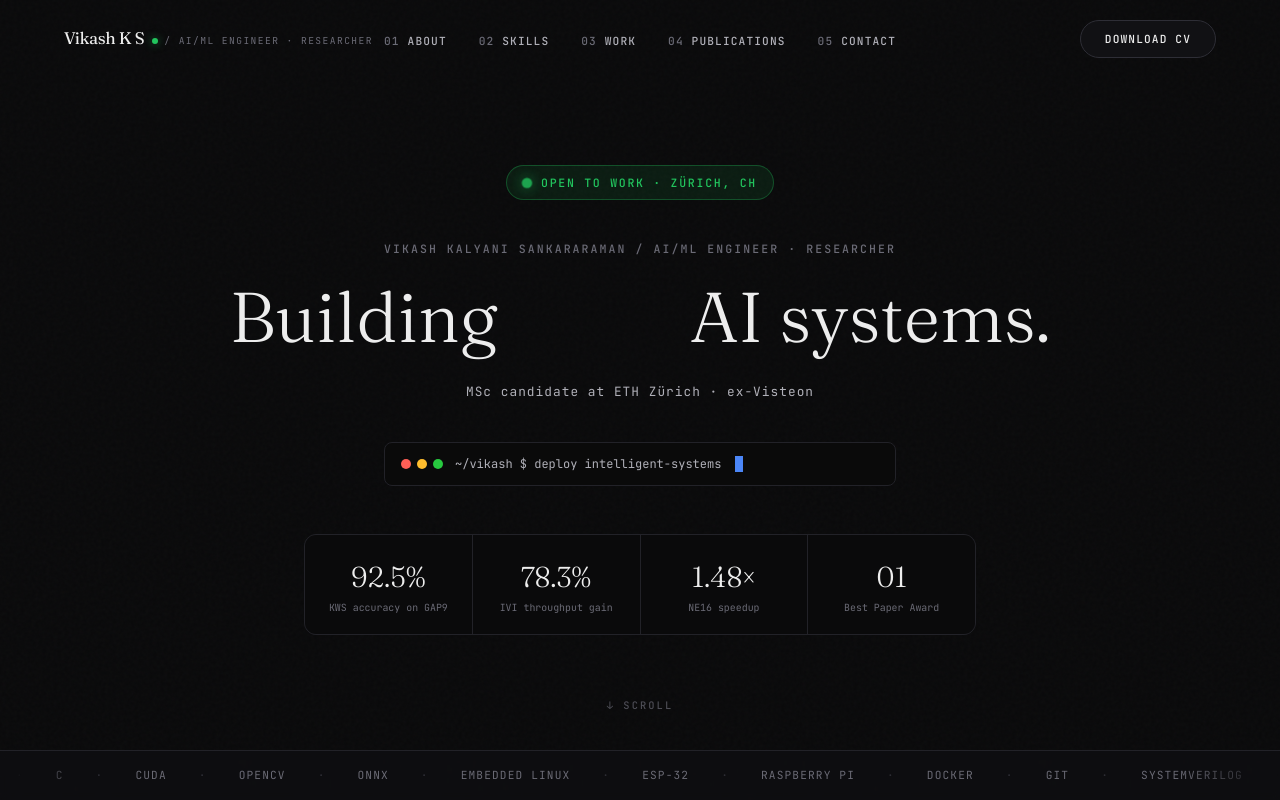
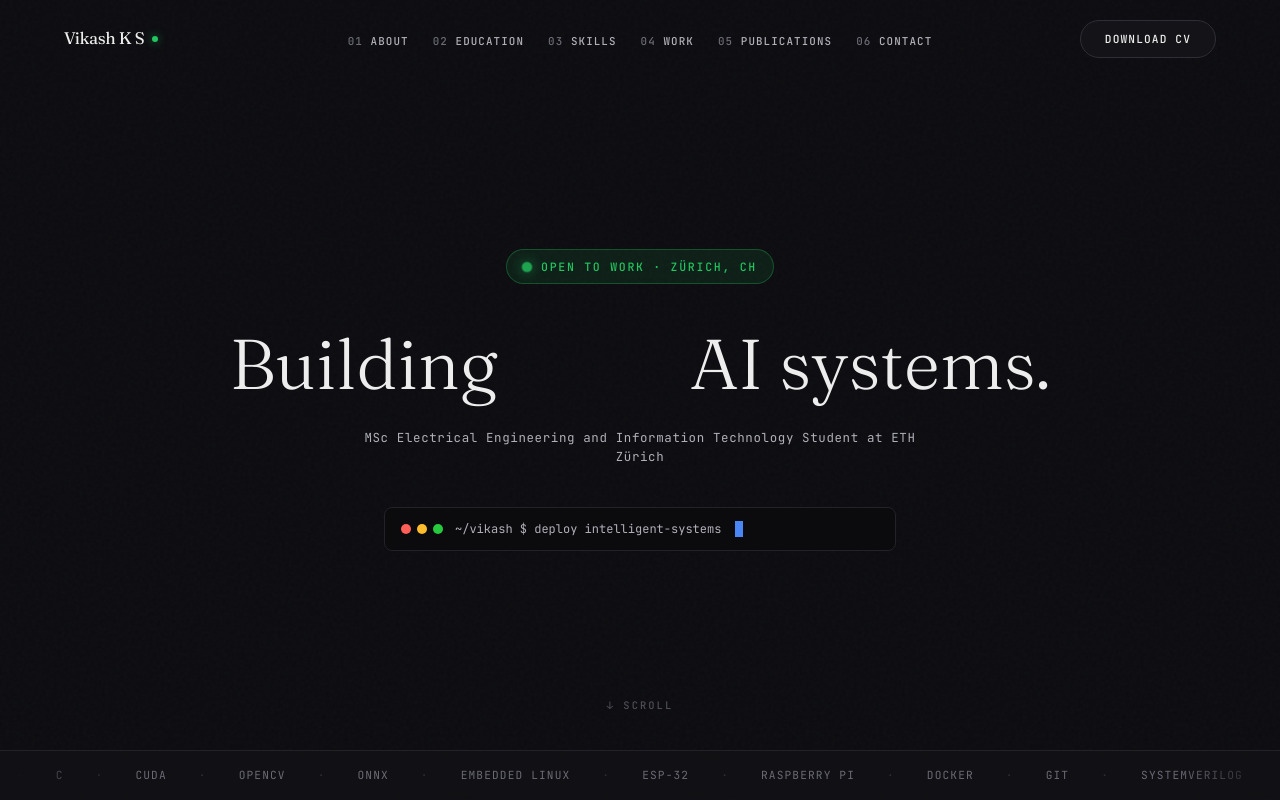
Before and after one commit to ksvikash/my-personal-portfolio, a Next.js app: page / in a window 1280 px wide. Shown: the top 800 px of the page. Built offline with nearby package versions, Linux system fonts and the light colour scheme.

Commit message:
adding Education section and some other design changes

```diff
--- a/app/components/Contact.jsx
+++ b/app/components/Contact.jsx
@@ -17,9 +17,9 @@ export default function Contact() {
       />
 
       <div className="relative z-10 mx-auto max-w-[700px] text-center">
-        <p className="section-eyebrow mx-auto mb-8 justify-center">05 — Contact</p>
+        <p className="section-eyebrow mx-auto mb-8 justify-center">06 — Contact</p>
         <h2 className="font-serif text-[clamp(2rem,6vw,4rem)] font-light leading-[1.15] text-ink">
-          Let&apos;s build something <span className="italic text-accent">great.</span>
+          Get in <span className="italic text-accent">Touch.</span>
         </h2>
         <p className="mx-auto mt-6 max-w-[420px] text-[1.05rem] leading-relaxed text-inkSoft">
           Open for collaborations, full-time roles, and interesting projects.
--- a/app/components/GlassFooter.jsx
+++ b/app/components/GlassFooter.jsx
@@ -18,7 +18,7 @@ export default function GlassFooter() {
       style={{
         opacity: visible ? 1 : 0,
         background:
-          "linear-gradient(to top, rgba(10,10,11,0.98) 0%, rgba(10,10,11,0.5) 45%, transparent 100%)",
+          "linear-gradient(to top, rgba(13,13,17,0.98) 0%, rgba(13,13,17,0.5) 45%, transparent 100%)",
         WebkitMaskImage: "linear-gradient(to top, black 55%, transparent 100%)",
         maskImage: "linear-gradient(to top, black 55%, transparent 100%)",
         backdropFilter: "blur(12px)",
--- a/app/components/Hero.jsx
+++ b/app/components/Hero.jsx
@@ -4,7 +4,7 @@ import { useEffect, useRef, useState } from "react";
 import gsap from "gsap";
 import { ScrollTrigger } from "gsap/ScrollTrigger";
 import { AnimatePresence, motion } from "motion/react";
-import { hero, heroStats, person } from "../data/content";
+import { hero, person } from "../data/content";
 
 gsap.registerPlugin(ScrollTrigger);
 
@@ -24,12 +24,10 @@ export default function Hero() {
     const ctx = gsap.context(() => {
       const tl = gsap.timeline({ defaults: { ease: "power3.out" } });
       tl.from(".hero-badge", { opacity: 0, y: 16, duration: 0.6 }, 0)
-        .from(".hero-label", { opacity: 0, y: 12, duration: 0.5 }, 0.15)
-        .from(".hero-headline", { opacity: 0, y: 24, duration: 0.7 }, 0.25)
-        .from(".hero-sub", { opacity: 0, y: 12, duration: 0.5 }, 0.45)
-        .from(".hero-terminal", { opacity: 0, y: 16, duration: 0.5 }, 0.55)
-        .from(".hero-stat", { opacity: 0, y: 12, duration: 0.5, stagger: 0.08 }, 0.7)
-        .from(".hero-scroll", { opacity: 0, y: 8, duration: 0.5 }, 0.9);
+        .from(".hero-headline", { opacity: 0, y: 24, duration: 0.7 }, 0.15)
+        .from(".hero-sub", { opacity: 0, y: 12, duration: 0.5 }, 0.35)
+        .from(".hero-terminal", { opacity: 0, y: 16, duration: 0.5 }, 0.45)
+        .from(".hero-scroll", { opacity: 0, y: 8, duration: 0.5 }, 0.6);
 
       const heroEl = rootRef.current;
       if (heroEl && contentRef.current) {
@@ -82,11 +80,6 @@ export default function Hero() {
           Open to Work · {person.location}
         </div>
 
-        {/* Mono label */}
-        <p className="hero-label mb-5 font-mono text-[0.68rem] font-medium uppercase tracking-[0.18em] text-muted sm:text-[0.72rem]">
-          {person.fullName} / {person.role}
-        </p>
-
         {/* Headline */}
         <h1 className="hero-headline font-serif text-[clamp(2rem,7vw,3.5rem)] font-light leading-[1.15] lg:text-[clamp(2.5rem,5.5vw,4.5rem)]">
           Building{" "}
@@ -108,7 +101,7 @@ export default function Hero() {
         </h1>
 
         {/* Subtitle */}
-        <p className="hero-sub mt-6 font-mono text-[0.75rem] tracking-[0.08em] text-inkSoft sm:text-[0.8rem]">
+        <p className="hero-sub mt-6 max-w-xl font-mono text-[0.72rem] tracking-[0.05em] text-inkSoft sm:text-[0.78rem]">
           {hero.subtitle}
         </p>
 
@@ -123,23 +116,6 @@ export default function Hero() {
             ~/vikash $ deploy intelligent-systems
           </span>
           <span className="caret shrink-0" aria-hidden />
-        </div>
-
-        {/* Stats row */}
-        <div className="mt-12 grid w-full max-w-2xl grid-cols-2 gap-px overflow-hidden rounded-xl border border-line bg-line sm:grid-cols-4">
-          {heroStats.map((stat, i) => (
-            <div
-              key={i}
-              className="hero-stat flex flex-col items-center justify-center bg-canvas px-3 py-5 sm:px-4"
-            >
-              <span className="font-serif text-[1.5rem] font-light text-ink sm:text-[1.8rem]">
-                {stat.value}
-              </span>
-              <span className="mt-1 text-center font-mono text-[0.6rem] leading-tight text-muted sm:text-[0.62rem]">
-                {stat.label}
-              </span>
-            </div>
-          ))}
         </div>
       </div>
 
--- a/app/components/Navbar.jsx
+++ b/app/components/Navbar.jsx
@@ -7,10 +7,11 @@ import { person } from "../data/content";
 
 const NAV_LINKS = [
   { label: "About", num: "01" },
-  { label: "Skills", num: "02" },
-  { label: "Work", num: "03" },
-  { label: "Publications", num: "04" },
-  { label: "Contact", num: "05" },
+  { label: "Education", num: "02" },
+  { label: "Skills", num: "03" },
+  { label: "Work", num: "04" },
+  { label: "Publications", num: "05" },
+  { label: "Contact", num: "06" },
 ];
 
 function SocialIcon({ href, label, download, children }) {
@@ -76,7 +77,7 @@ export default function Navbar() {
         className={`fixed left-0 right-0 top-0 transition-all duration-[400ms] ease-smooth ${menuOpen ? "z-[280]" : "z-[200]"}`}
         style={{
           padding: scrolled ? "0.875rem 5vw" : "1.25rem 5vw",
-          backgroundColor: scrolled ? "rgba(10,10,11,0.80)" : "transparent",
+          backgroundColor: scrolled ? "rgba(13,13,17,0.80)" : "transparent",
           backdropFilter: scrolled ? "blur(20px)" : "none",
           WebkitBackdropFilter: scrolled ? "blur(20px)" : "none",
           borderBottom: scrolled ? "1px solid rgba(255,255,255,0.06)" : "1px solid transparent",
@@ -86,25 +87,20 @@ export default function Navbar() {
           <Link
             href="#top"
             onClick={closeMenu}
-            className="flex min-w-0 items-baseline gap-2 sm:max-w-none md:max-w-none"
+            className="flex min-w-0 items-center gap-2 sm:max-w-none md:max-w-none"
           >
             <span className="truncate font-serif text-[clamp(0.9rem,2vw,1.05rem)] font-normal tracking-[-0.02em] text-ink">
               {person.shortName}
             </span>
-            <span className="hidden items-center gap-1.5 lg:inline-flex">
-              <span className="h-1.5 w-1.5 rounded-full bg-success shadow-[0_0_8px_rgba(34,197,94,0.6)] animate-pulseDot" />
-              <span className="font-mono text-[0.6rem] uppercase tracking-[0.15em] text-muted">
-                / {person.role}
-              </span>
-            </span>
+            <span className="hidden h-1.5 w-1.5 rounded-full bg-success shadow-[0_0_8px_rgba(34,197,94,0.6)] animate-pulseDot lg:inline-block" />
           </Link>
 
-          <ul className="absolute left-1/2 hidden -translate-x-1/2 md:flex md:items-center md:gap-5 lg:gap-8">
+          <ul className="absolute left-1/2 hidden -translate-x-1/2 md:flex md:items-center md:gap-4 lg:gap-6">
             {NAV_LINKS.map((link) => (
               <li key={link.label}>
                 <a
                   href={`#${link.label.toLowerCase()}`}
-                  className="nav-link font-mono text-[0.7rem] font-medium uppercase tracking-[0.1em] text-inkSoft transition-colors duration-300 hover:text-ink"
+                  className="nav-link font-mono text-[0.68rem] font-medium uppercase tracking-[0.1em] text-inkSoft transition-colors duration-300 hover:text-ink"
                 >
                   <span className="text-muted">{link.num}</span>{" "}
                   <span>{link.label}</span>
@@ -161,9 +157,9 @@ export default function Navbar() {
             animate={{ opacity: 1 }}
             exit={{ opacity: 0 }}
             transition={{ duration: 0.35 }}
-            className="fixed inset-0 z-[230] flex flex-col bg-[rgba(10,10,11,0.97)] backdrop-blur-[30px] md:hidden"
+            className="fixed inset-0 z-[230] flex flex-col bg-[rgba(13,13,17,0.97)] backdrop-blur-[30px] md:hidden"
           >
-            <nav className="flex flex-1 flex-col items-center justify-center gap-8 px-8 pt-20">
+            <nav className="flex flex-1 flex-col items-center justify-center gap-6 px-8 pt-20">
               {NAV_LINKS.map((link, i) => (
                 <motion.a
                   key={link.label}
@@ -172,11 +168,11 @@ export default function Navbar() {
                   initial={{ opacity: 0, y: 24 }}
                   animate={{ opacity: 1, y: 0 }}
                   transition={{
-                    delay: 0.08 * (i + 1),
+                    delay: 0.06 * (i + 1),
                     duration: 0.45,
                     ease: [0.23, 1, 0.32, 1],
                   }}
-                  className="flex items-baseline gap-3 font-serif text-[clamp(1.6rem,7vw,2.5rem)] font-light text-ink"
+                  className="flex items-baseline gap-3 font-serif text-[clamp(1.5rem,6vw,2.3rem)] font-light text-ink"
                 >
                   <span className="font-mono text-[0.7rem] text-muted">{link.num}</span>
                   {link.label}
--- a/app/components/Skills.jsx
+++ b/app/components/Skills.jsx
@@ -39,7 +39,7 @@ export default function Skills() {
     >
       <div className="mx-auto w-full max-w-5xl">
         <div className="skills-reveal mb-12">
-          <p className="section-eyebrow mb-6">02 — Stack &amp; Skills</p>
+          <p className="section-eyebrow mb-6">03 — Stack &amp; Skills</p>
           <h2 className="font-serif text-[clamp(1.6rem,4vw,2.5rem)] font-light leading-tight text-ink">
             Tools for <span className="italic text-muted">building</span> and{" "}
             <span className="italic text-muted">deploying</span> intelligent systems.
--- a/app/data/content.js
+++ b/app/data/content.js
@@ -1,8 +1,7 @@
 export const person = {
   fullName: "Vikash Kalyani Sankararaman",
   shortName: "Vikash K S",
-  role: "AI/ML Engineer · Researcher",
-  email: "vkalyani@ethz.ch",
+  email: "ksvikash2015@gmail.com",
   linkedIn: "https://www.linkedin.com/in/vikash-k-s",
   github: "https://github.com/ksvikash",
   cvPath: "/sample-resume.pdf",
@@ -12,20 +11,13 @@ export const person = {
 
 export const hero = {
   rotatingWords: ["Intelligent", "Efficient", "Edge"],
-  subtitle: "MSc candidate at ETH Zürich · ex-Visteon",
+  subtitle: "MSc Electrical Engineering and Information Technology Student at ETH Zürich",
   stack: [
     "Python", "PyTorch", "TensorFlow", "C++", "C", "CUDA", "OpenCV",
     "ONNX", "Embedded Linux", "ESP-32", "Raspberry Pi", "Docker", "Git",
     "SystemVerilog", "CMake", "SQL",
   ],
 };
-
-export const heroStats = [
-  { value: "92.5%", label: "KWS accuracy on GAP9" },
-  { value: "78.3%", label: "IVI throughput gain" },
-  { value: "1.48×", label: "NE16 speedup" },
-  { value: "01", label: "Best Paper Award" },
-];
 
 export const about = {
   paragraphs: [
@@ -46,6 +38,36 @@ export const about = {
   ],
   educationNote: "MSc Electrical Engineering & IT, ETH Zürich (2025–Present) · B.Tech ECE, VIT Chennai (2020–2024)",
 };
+
+export const education = [
+  {
+    institution: "ETH Zürich",
+    degree: "M.Sc. Electrical Engineering & Information Technology",
+    period: "2025 — Present",
+    location: "Zürich, Switzerland",
+    coursework: [
+      "Principles of Distributed Computing",
+      "System-on-Chip: Data Analytics & ML",
+      "VLSI I & VLSI II",
+      "Machine Learning for Microcontrollers",
+      "Probabilistic AI",
+    ],
+    logo: "/logos/eth-logo.svg",
+  },
+  {
+    institution: "Vellore Institute of Technology, Chennai",
+    degree: "B.Tech. Electronics and Communication Engineering",
+    period: "2020 — 2024",
+    location: "Chennai, India",
+    coursework: [
+      "Neural Networks & Fuzzy Control",
+      "Digital Signal Processing",
+      "Embedded Systems",
+      "Advanced Communication Systems",
+    ],
+    logo: "/logos/vit-logo.svg",
+  },
+];
 
 export const experienceItems = [
   {
@@ -114,6 +136,7 @@ export const projects = [
     expanded:
       "Benchmarked kernel and full-model performance on GAP9 through Deeploy, an ML compiler that compiles PyTorch models to bare-metal C for a hardware accelerator. Traced a throughput bottleneck to a redundant memory-layout transform repeated across nearly every layer and rewrote the compiler pass to fold it out, increasing throughput by 1.48×. Characterized where the NE16 datapath saturates across channel counts and feature-map sizes, showing that throughput only improves meaningfully from 16 channels onward.",
     tags: ["PyTorch", "Deeploy", "GAP9 (RISC-V)", "NE16", "Bare-metal C"],
+    link: { type: "github", url: "https://github.com/ksvikash" },
   },
   {
     id: "fir-filter-croc",
@@ -125,6 +148,7 @@ export const projects = [
     expanded:
       "Designed a parameterizable 32-tap FIR filter accelerator (1–16 MAC units) for the Croc SoC in SystemVerilog, connecting it over the OBI interconnect and using a FIFO-decoupled writeback path to overlap compute with memory access. Compared cycle count, area, and power across 5 MAC configurations and identified 8 MACs as the Pareto-optimal design, achieving a 90.5× speedup over a software implementation. Carried the design through synthesis, place-and-route, and DRC/LVS closure at 80 MHz on the IHP SG13G2 process using Yosys and OpenROAD. Verified functional correctness against a Python golden model across signal lengths from 36 to 540 samples.",
     tags: ["SystemVerilog", "Yosys", "OpenROAD", "OBI", "ASIC Flow"],
+    link: { type: "github", url: "https://github.com/ksvikash" },
   },
   {
     id: "semantic-world-models",
@@ -136,6 +160,7 @@ export const projects = [
     expanded:
       "Built a multi-view semantic fusion pipeline in Python that lifts DINOv3 features onto reconstructed 3D points and aggregates them with SLERP, enabling open-vocabulary 3D scene queries without retraining. Defined 'cosine dispersion' to measure cross-view semantic flickering, then compared averaging, weighted SLERP, and mask-guided SLERP fusion using PyTorch and VGGT. Found that mask-guided fusion improved segmentation mIoU by 3.5 points (from 51.5 to 55.0) over simple averaging on 50k Replica points, at the cost of lower accuracy on small object classes. Collaboration with Google and Magic Leap.",
     tags: ["Python", "PyTorch", "DINOv3", "VGGT", "SLERP", "3D Reconstruction"],
+    link: { type: "github", url: "https://github.com/ksvikash" },
   },
   {
     id: "kws-mcu",
@@ -147,6 +172,7 @@ export const projects = [
     expanded:
       "Designed a hardware-aware neural network in PyTorch and TensorFlow achieving 92.5% accuracy at 0.77 ms latency on GAP9's accelerator, with 3.4× better memory efficiency than prior work. Deployed a knowledge-distilled version in C on MAX78000 at 89.08% accuracy, 123 KB model size, and 2.01 ms inference time, trading a small accuracy loss for a much smaller, faster deployment suitable for always-on keyword spotting.",
     tags: ["PyTorch", "TensorFlow", "C", "GAP9", "MAX78000", "Knowledge Distillation"],
+    link: { type: "github", url: "https://github.com/ksvikash" },
   },
   {
     id: "lung-tumor-segmentation",
@@ -158,6 +184,7 @@ export const projects = [
     expanded:
       "Developed a deep learning model using a 3D U-Net architecture for semantic segmentation of lung tumors from 3D CT scans. Preprocessed and augmented a 3D lung CT dataset, applying rotation, scaling, and normalization to improve model robustness. Achieved a validation Dice score of 0.729 (72.9%) for tumor segmentation on the evaluation set. This is an academic research project, not clinically validated or intended for clinical use.",
     tags: ["Python", "PyTorch", "TensorFlow", "U-Net", "3D CT Imaging"],
+    link: { type: "report", url: "#" },
   },
   {
     id: "acl-tear-detection",
@@ -169,6 +196,7 @@ export const projects = [
     expanded:
       "Developed a shallow 3D convolutional neural network (CNN) for binary classification of ACL tears from knee MRI scans using the Stanford MRNet dataset (1,370 exams). Leveraged 3D volumetric MRI data to capture spatial relationships across sagittal, coronal, and axial planes for more context-aware classification. Achieved a balanced accuracy of 88% in distinguishing ACL tear vs. no-tear cases on the test set. Compared the shallow 3D CNN against deeper architectures (VGG16, Xception, ResNet50) and demonstrated competitive performance with lower computational complexity. Academic project, not clinically validated.",
     tags: ["Python", "3D CNN", "TensorFlow/Keras", "MRNet", "Medical Imaging"],
+    link: { type: "github", url: "https://github.com/ksvikash" },
   },
   {
     id: "road-defect-detection",
@@ -180,6 +208,7 @@ export const projects = [
     expanded:
       "Deployed a modified VGG-16 crack segmentation model in PyTorch on an ESP-32-based system, achieving a 30% accuracy improvement over the baseline for real-time road defect perception from an embedded camera node. Reduced model memory usage by 40% via quantization and pruning to meet microcontroller constraints. Automated detection alerts via a Telegram bot for remote monitoring, using OpenCV and Raspberry Pi for image capture and preprocessing.",
     tags: ["PyTorch", "VGG-16", "ESP-32", "Raspberry Pi", "OpenCV", "Telegram Bot"],
+    link: { type: "report", url: "#" },
   },
 ];
 
@@ -190,7 +219,7 @@ export const publications = [
     venue: "IConSCEPT 2023",
     year: "2023",
     title: "An Approach to Generation of Sentences Using Sign Language Detection",
-    authors: "Vikash Kalyani Sankararaman et al.",
+    authors: "K S Vikash et al.",
     abstract:
       "An end-to-end pipeline using SSD MobileNetV2 and OpenCV that translates sign language gestures into fluid sentences in real-time, achieving 96% detection accuracy. Recipient of the Best Paper Award at IConSCEPT 2023.",
     link: "https://ieeexplore.ieee.org/",
@@ -203,23 +232,27 @@ export const leadership = [
     org: "ETH Entrepreneur Club",
     period: "Feb 2026 — Present",
     description: "Leading the Startup & Investor Tour with SICTIC, Synthara AG, and Voliro AG. Currently planning a Startup Speed Dating Event connecting student founders with potential collaborators.",
+    monogram: "EC",
   },
   {
     role: "IT Committee Member",
     org: "ETH Entrepreneur Club",
     period: "Sep 2025 — Jan 2026",
     description: "Built backend workflows for member onboarding automation, Google OAuth authentication, and event/member data analytics pipelines using Python and SQLAlchemy.",
+    monogram: "EC",
   },
   {
     role: "Vice Chairperson",
     org: "IEEE Student Branch, VIT Chennai",
     period: "Aug 2022 — Aug 2023",
     description: "Led a team of 50+ members with 6 department heads, organizing 5 major technical events. Secured IEEE funding of Rs. 30,000+ and represented VIT Chennai at the IEEE Madras Section.",
+    monogram: "IEEE",
   },
   {
     role: "Overall Coordinator / Head",
     org: "TechnoVIT'22, VIT Chennai",
     period: "Jun 2022 — Nov 2022",
     description: "Led 500+ students across 15+ committees and 10 departments. Facilitated 200+ events spanning AI, sustainability, and broader technical themes.",
+    monogram: "TV",
   },
 ];
--- a/app/globals.css
+++ b/app/globals.css
@@ -12,16 +12,41 @@
     @apply bg-canvas;
   }
 
+  /* Layered ambient background — fixed, behind everything */
+  body::before {
+    content: "";
+    position: fixed;
+    inset: 0;
+    z-index: -2;
+    pointer-events: none;
+    background-image:
+      linear-gradient(to right, rgba(255,255,255,0.022) 1px, transparent 1px),
+      linear-gradient(to bottom, rgba(255,255,255,0.022) 1px, transparent 1px);
+    background-size: 56px 56px;
+  }
+
+  body::after {
+    content: "";
+    position: fixed;
+    inset: 0;
+    z-index: -2;
+    pointer-events: none;
+    background:
+      radial-gradient(ellipse 60% 40% at 15% 5%, rgba(75,134,247,0.06) 0%, transparent 60%),
+      radial-gradient(ellipse 50% 40% at 85% 25%, rgba(34,197,94,0.035) 0%, transparent 55%),
+      radial-gradient(ellipse 55% 45% at 50% 95%, rgba(75,134,247,0.05) 0%, transparent 60%);
+  }
+
   ::selection {
     background: #EDEDED;
-    color: #0A0A0B;
+    color: #0D0D11;
   }
 
   ::-webkit-scrollbar {
     width: 6px;
   }
   ::-webkit-scrollbar-track {
-    background: #0A0A0B;
+    background: #0D0D11;
   }
   ::-webkit-scrollbar-thumb {
     background: #2E2E36;
--- a/app/page.js
+++ b/app/page.js
@@ -1,6 +1,7 @@
 import Navbar from "./components/Navbar";
 import Hero from "./components/Hero";
 import About from "./components/About";
+import Education from "./components/Education";
 import Skills from "./components/Skills";
 import SelectedWork from "./components/SelectedWork";
 import Publications from "./components/Publications";
@@ -14,6 +15,7 @@ export default function Home() {
       <main>
         <Hero />
         <About />
+        <Education />
         <Skills />
         <SelectedWork />
         <Publications />
```
Also changed, not shown: app/components/Education.jsx (added, +93 -0 lines), app/components/Publications.jsx (+26 -17 lines), app/components/SelectedWork.jsx (+51 -2 lines), tailwind.config.mjs (+4 -4 lines).
